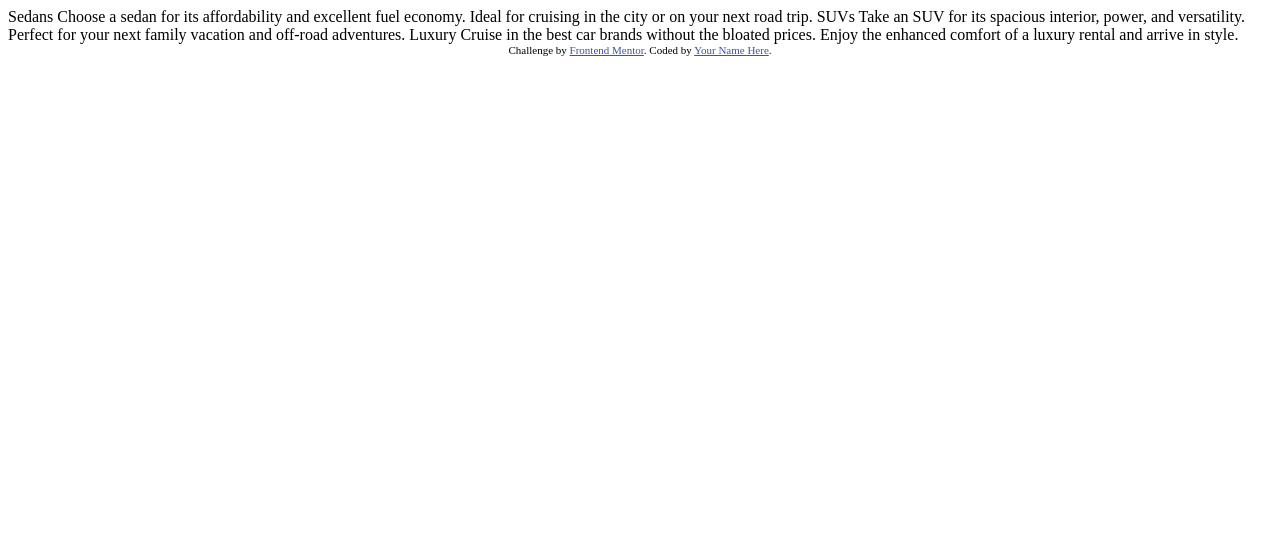
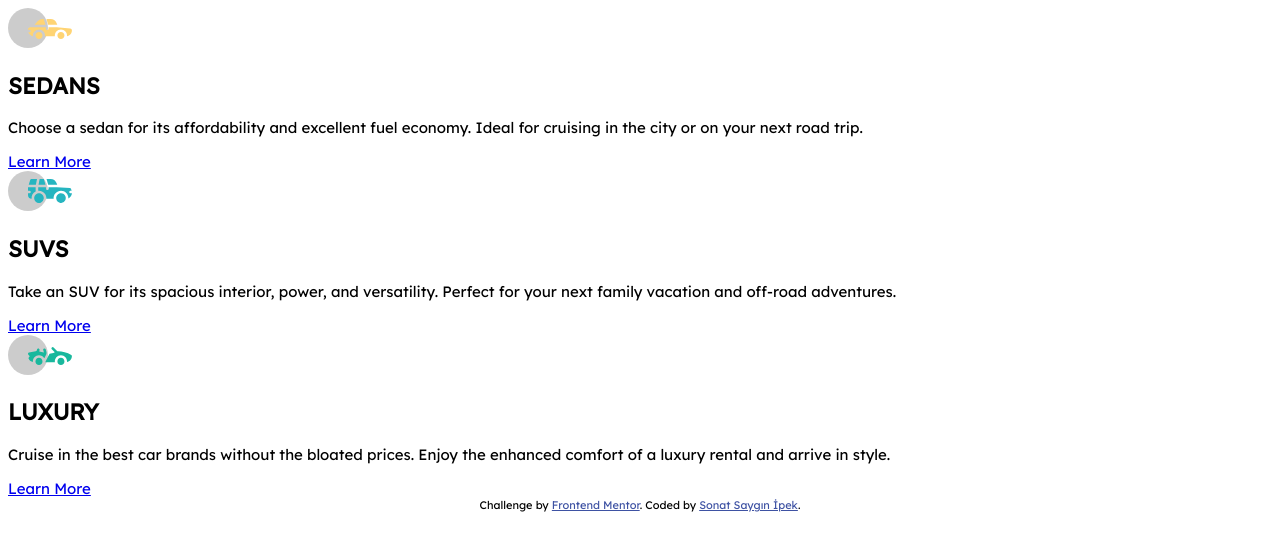
Before and after one commit to sonatipek/3-column-preview-card, a plain HTML site: page index.html in a window 1280 px wide. Drawn offline with Linux system fonts and the light colour scheme.

Commit message:
HTML skeleton created

```diff
--- a/css/global.css
+++ b/css/global.css
@@ -1,8 +1,10 @@
 @import url('https://fonts.googleapis.com/css2?family=Big+Shoulders+Display:wght@700&family=Lexend+Deca&display=swap');
-/* 'Big Shoulders Display', cursive; */
 
 :root{
-    /* font-size: 15px; */
+    /* *Font Stuff */
+    font-size: 15px;
+    font-family: 'Lexend Deca', sans-serif;
+
     /* *Colors */
     /* Primary Colors */
     --orange: hsl(31, 77%, 52%);
@@ -21,10 +23,3 @@
     margin: 0;
     box-sizing: border-box;
 }
-
-html{
-    font-size: 15px;
-}
-body{
-    font-family: 'Lexend Deca', sans-serif;
-}
--- a/index.html
+++ b/index.html
@@ -2,35 +2,66 @@
 <html lang="en">
 <head>
   <meta charset="UTF-8">
-  <meta name="viewport" content="width=device-width, initial-scale=1.0"> <!-- displays site properly based on user's device -->
+  <meta name="viewport" content="width=device-width, initial-scale=1.0">
 
   <link rel="icon" type="image/png" sizes="32x32" href="./images/favicon-32x32.png">
 
   <title>Frontend Mentor | 3-column preview card component</title>
 
-  <!-- Feel free to remove these styles or customise in your own stylesheet 👍 -->
+  <link rel="stylesheet" href="./css/global.css">
+  <link rel="stylesheet" href="./css/main.css">
+
+  <!-- Responsive Stylesheets -->
+  <link rel="stylesheet" href="./css/tablet.css">
+  <link rel="stylesheet" href="./css/phone.css">
   <style>
     .attribution { font-size: 11px; text-align: center; }
     .attribution a { color: hsl(228, 45%, 44%); }
   </style>
 </head>
 <body>
+  <main class="container">
+    <div class="cards">
+      <div class="card sedans">
+        <div class="card-header">
+          <img src="./images/icon-sedans.svg" alt="sedan card icon"></img>
+          <h2>SEDANS</h2>
+        </div>
+        <div class="card-content">
+          <p>Choose a sedan for its affordability and excellent fuel economy. Ideal for cruising in the city or on your next road trip.</p>
+          <a href="#">Learn More</a>
+        </div>
+      </div>
+      <div class="card suvs">
+        <div class="card-header">
+          <img src="./images/icon-suvs.svg" alt="suvs card icon"></img>
+          <h2>SUVS</h2>
+        </div>
+        <div class="card-content">
+          <p>Take an SUV for its spacious interior, power, and versatility. Perfect for your next family vacation and off-road adventures.</p>
+          <a href="#">Learn More</a>
+        </div>
+      </div>
+      <div class="card luxury">
+        <div class="card-header">
+          <img src="./images/icon-luxury.svg" alt="luxury card icon"></img>
+          <h2>LUXURY</h2>
+        </div>
+        <div class="card-content">
+          <p>Cruise in the best car brands without the bloated prices. Enjoy the enhanced comfort of a luxury
+            rental and arrive in style.</p>
+          <a href="#">Learn More</a>
+        </div>
+      </div>
+    </div>
+  </main>
 
-  Sedans
-  Choose a sedan for its affordability and excellent fuel economy. Ideal for cruising in the city
-  or on your next road trip.
+  <footer>
+    <div class="attribution">
+      Challenge by <a href="https://www.frontendmentor.io?ref=challenge" target="_blank">Frontend Mentor</a>.
+      Coded by <a href="#">Sonat Saygın İpek</a>.
+    </div>
+  </footer>
 
-  SUVs
-  Take an SUV for its spacious interior, power, and versatility. Perfect for your next family vacation
-  and off-road adventures.
-
-  Luxury
-  Cruise in the best car brands without the bloated prices. Enjoy the enhanced comfort of a luxury
-  rental and arrive in style.
-
-  <div class="attribution">
-    Challenge by <a href="https://www.frontendmentor.io?ref=challenge" target="_blank">Frontend Mentor</a>.
-    Coded by <a href="#">Your Name Here</a>.
-  </div>
 </body>
 </html>
```
